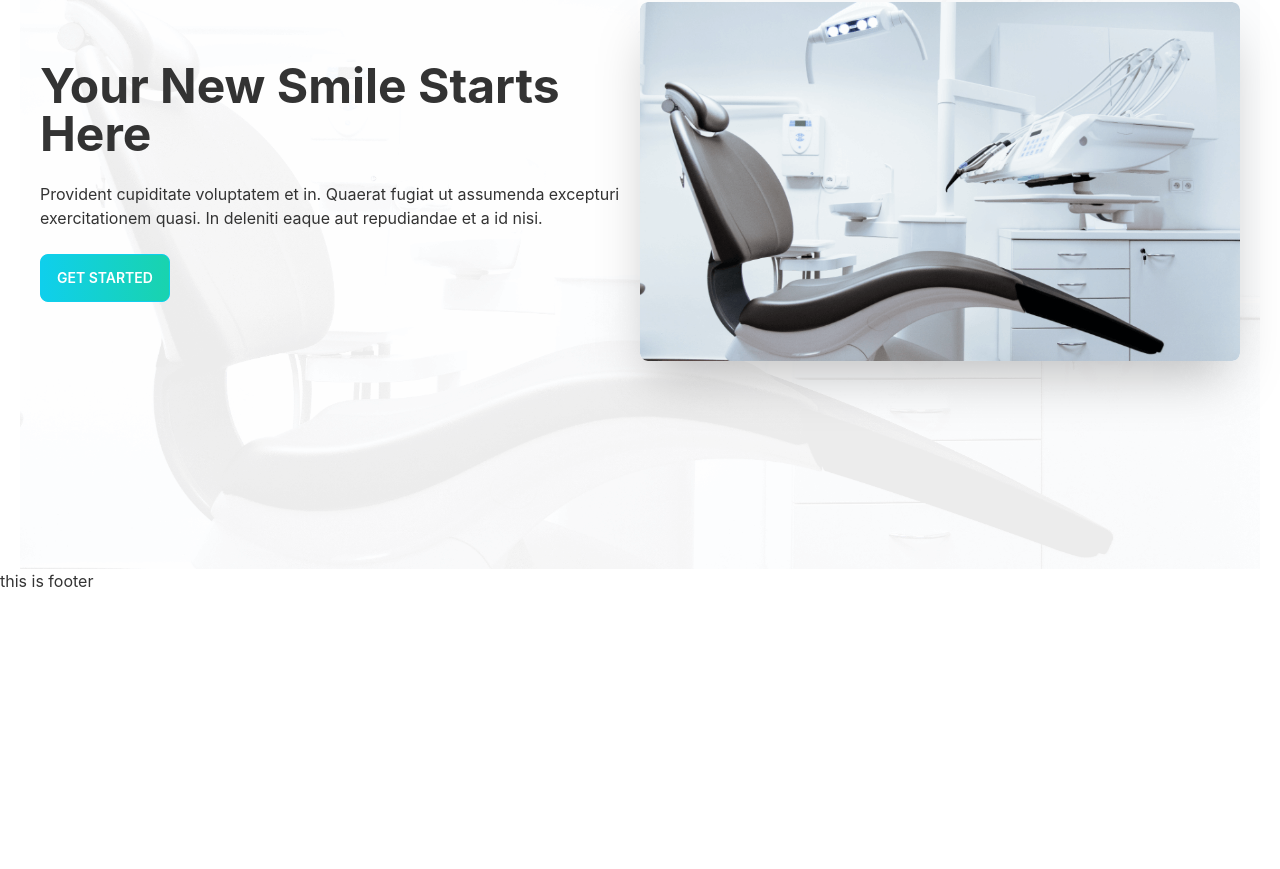
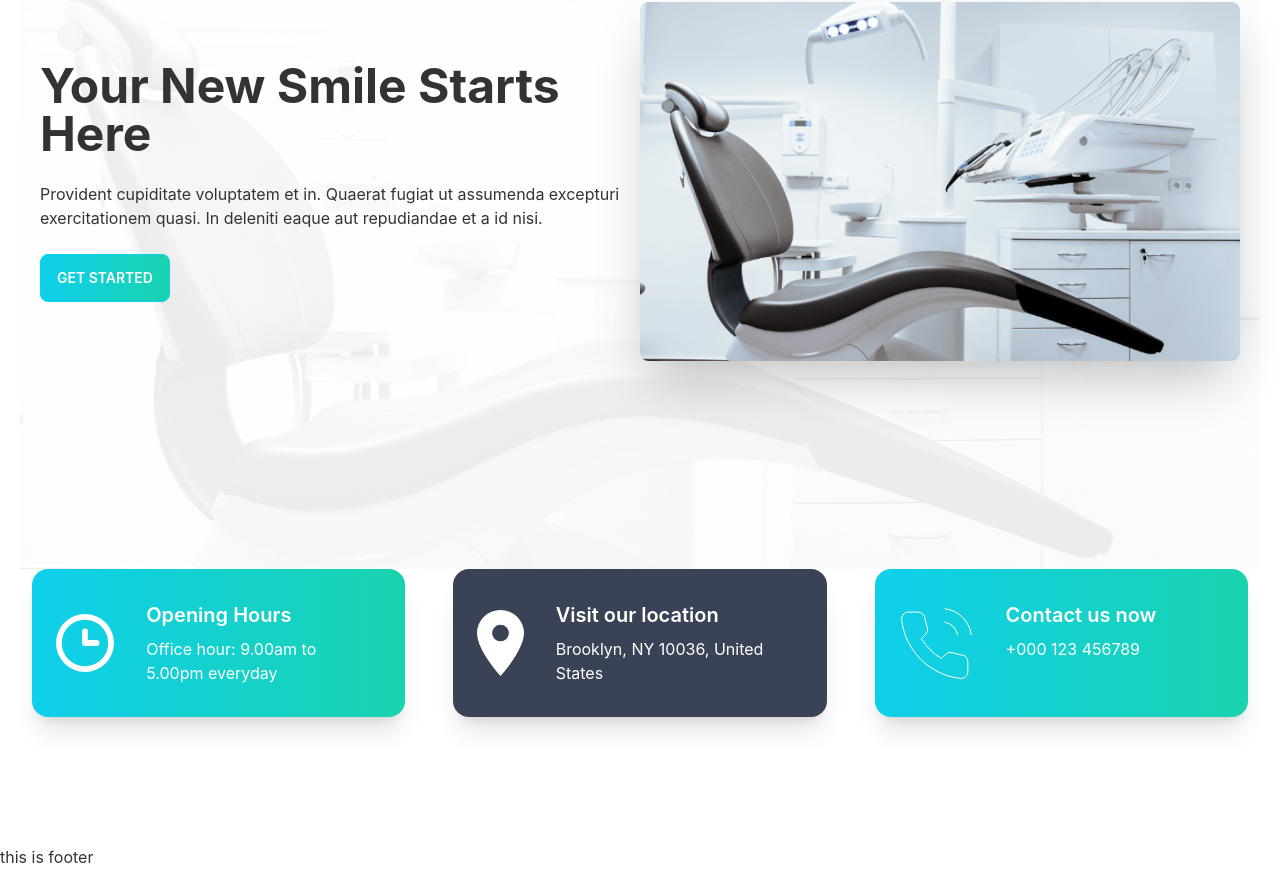
Before and after one commit to sowmik-sec/doctors-portal-client, a React (Create React App) app: page / in a window 1280 px wide. Shown: the part 270-1139 px from the top of the page. Before the commit the page ends 863 px from the top, so only its background shows below. Built offline with nearby package versions, Linux system fonts and the light colour scheme.

Commit message:
making info card dynamic with dynamic css class

```diff
--- a/src/Pages/Home/Banner/Banner.css
+++ b/src/Pages/Home/Banner/Banner.css
@@ -1,5 +1,6 @@
 .banner-bgi {
   background-image: url("../../../assets/images/bg.png");
   background-repeat: no-repeat;
+  background-position: center;
   background-size: cover;
 }
--- a/src/Pages/Home/Home/Home.js
+++ b/src/Pages/Home/Home/Home.js
@@ -1,10 +1,12 @@
 import React from "react";
 import Banner from "../Banner/Banner";
+import InfoCards from "../InfoCards/InfoCards";
 
 const Home = () => {
   return (
     <div className="mx-5">
       <Banner />
+      <InfoCards />
     </div>
   );
 };
--- /dev/null
+++ b/src/Pages/Home/InfoCards/InfoCard.js
@@ -0,0 +1,20 @@
+import React from "react";
+
+const InfoCard = ({ card }) => {
+  const { name, description, icon, bgClass } = card;
+  return (
+    <div
+      className={`card card-side shadow-xl ${bgClass} text-white mx-3 px-6  lg:my-0 my-7`}
+    >
+      <figure>
+        <img src={icon} alt="icon" />
+      </figure>
+      <div className="card-body">
+        <h2 className="card-title">{name}</h2>
+        <p>{description}</p>
+      </div>
+    </div>
+  );
+};
+
+export default InfoCard;
--- /dev/null
+++ b/src/Pages/Home/InfoCards/InfoCards.js
@@ -0,0 +1,40 @@
+import React from "react";
+import clock from "../../../assets/icons/clock.svg";
+import marker from "../../../assets/icons/marker.svg";
+import phone from "../../../assets/icons/phone.svg";
+import InfoCard from "./InfoCard";
+
+const InfoCards = () => {
+  const cardData = [
+    {
+      id: 1,
+      name: "Opening Hours",
+      description: "Office hour: 9.00am to 5.00pm everyday",
+      icon: clock,
+      bgClass: "bg-gradient-to-r from-primary to-secondary",
+    },
+    {
+      id: 2,
+      name: "Visit our location",
+      description: "Brooklyn, NY 10036, United States",
+      icon: marker,
+      bgClass: "bg-accent",
+    },
+    {
+      id: 3,
+      name: "Contact us now",
+      description: "+000 123 456789",
+      icon: phone,
+      bgClass: "bg-gradient-to-r from-primary to-secondary",
+    },
+  ];
+  return (
+    <div className="grid grid-cols-1 md:grid-cols-2 lg:grid-cols-3 gap-6 mb-32">
+      {cardData.map((card) => (
+        <InfoCard key={card.id} card={card} />
+      ))}
+    </div>
+  );
+};
+
+export default InfoCards;
```
